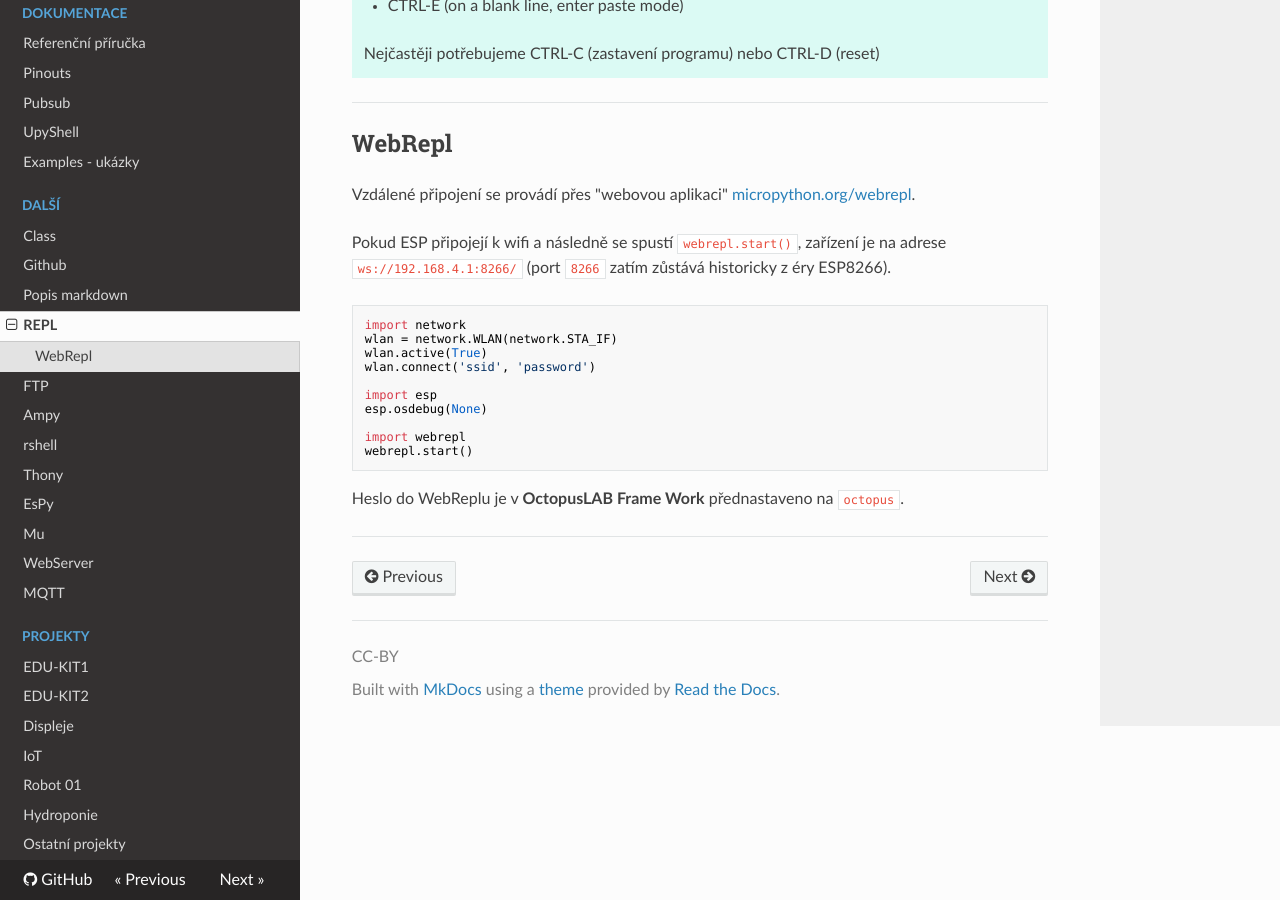
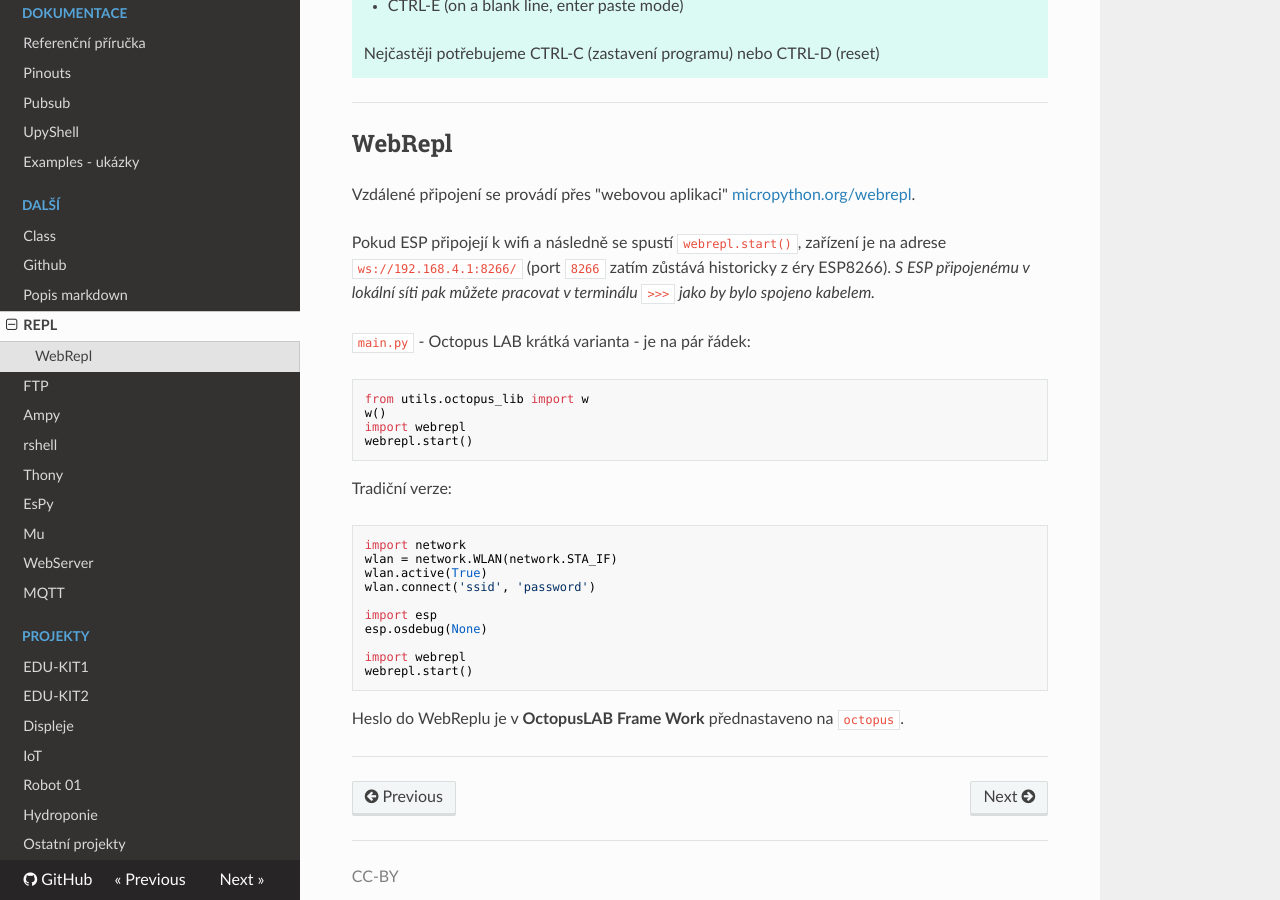
Before and after one commit to octopuslab-cz/docs_octopuslab_cz, an MkDocs documentation site: the page built from docs/repl.md, in a window 1280 px wide and 900 px high, scrolled down 497 px. Built offline with MkDocs 1.6.1, drawn with Linux system fonts in a browser that asks for light colours; nearby versions of some CDN libraries.

Commit message:
repl typo

````diff
--- a/docs/repl.md
+++ b/docs/repl.md
@@ -22,6 +22,18 @@ V originální dokumentaci [docs.micropython.org/repl](https://docs.micropython.
 Vzdálené připojení se provádí přes "webovou aplikaci" [micropython.org/webrepl](https://micropython.org/webrepl/).
 
 Pokud ESP připojejí k wifi a následně se spustí `webrepl.start()`, zařízení je na adrese `ws://192.168.4.1:8266/` (port `8266` zatím zůstává historicky z éry ESP8266).
+*S ESP připojenému v lokální síti pak můžete pracovat v terminálu `>>>` jako by bylo spojeno kabelem.*
+
+`main.py` - Octopus LAB krátká varianta - je na pár řádek:
+
+```python
+from utils.octopus_lib import w
+w()
+import webrepl
+webrepl.start()
+```
+
+Tradiční verze:
 
 ```python
 import network
````
